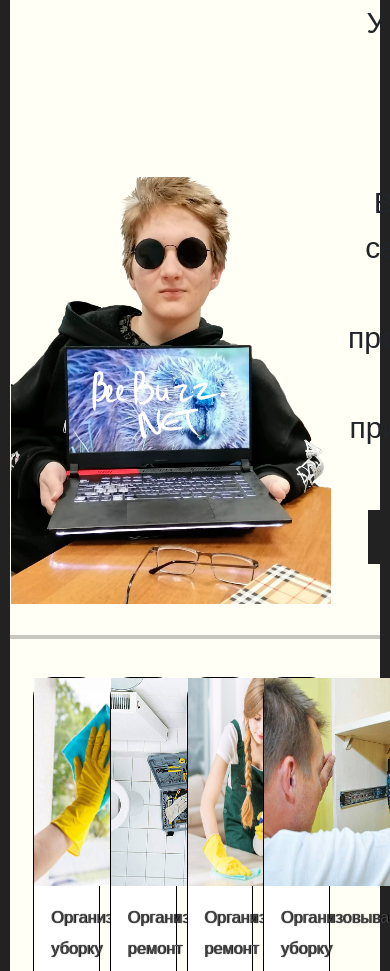
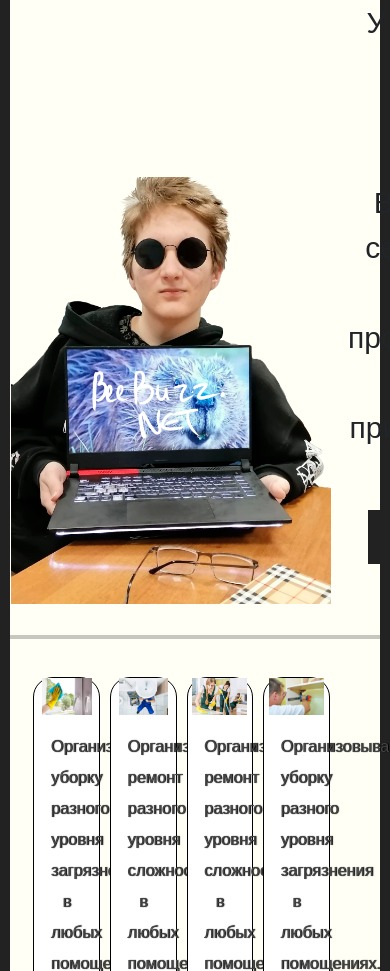
Before and after one commit to gambit515/Or_God_with_us, a Django app: page / in a window 390 px wide; the page is wider, and only the part inside the window is pictured. Shown: the part 586-1557 px from the top of that part. Run offline with Django 4.2, Linux system fonts and the light colour scheme; some libraries are stand-ins or nearby versions; some web fonts are replaced.

Commit message:
Изменение в HTML
Сделал адаптивные картинки рядом с "подвалом"

```diff
--- a/SpecialistSyte/main/static/main/css/startsheet_1.css
+++ b/SpecialistSyte/main/static/main/css/startsheet_1.css
@@ -63,6 +63,7 @@ body {
   padding: 1em 1em 2em 1em;
   line-height: 1.9em;
  }
+
  .grid > h3 > p> a {
   background: #eb3f00;
   color: #ffffff;
--- a/SpecialistSyte/main/templates/main/startsheet.html
+++ b/SpecialistSyte/main/templates/main/startsheet.html
@@ -90,28 +90,55 @@
 	<section class="about" style="padding-bottom: 40px;">
 	<div class="wrap_about">
 		<article class="grid">
-		<img src="{% static 'main/images/startsheet_4.jpeg' %}" width="220px" height="208px" alt="">
+		<img src="{% static 'main/images/startsheet_4.jpeg' %}" style="max-width:78%; height:auto;" alt="">
 			<p>Организовываем уборку разного уровня загрязнения в любых помощениях. <a href="#"> Узнать подробнее</a></p>
+
 		</article>
+
 		<article class="grid">
-		<img  src="{% static 'main/images/startsheet_5.jpg' %}" width="220px" height="208px" alt="">
+		<img  src="{% static 'main/images/startsheet_5.jpg' %}"  style="max-width:75%; height:auto;" alt="">
 			<p>Организовываем ремонт разного уровня сложности в любых помощениях. <a href="#">Узнать подробнее</a></p>
 		</article>
 		<article class="grid">
-		<img src="{% static 'main/images/startsheet_6.jpg' %}" width="220px" height="208px" alt="">
+		<img src="{% static 'main/images/startsheet_6.jpg' %}"  style="max-width:85%; height:auto;" alt="">
 			<p>Организовываем ремонт разного уровня сложности в любых помощениях. <a href="#">Узнать подробнее</a></p>
 		</article>
 		<article class="grid">
-		<img src="{% static 'main/images/startsheet_7.jpeg' %}" width="220px" height="208px" alt="">
+		<img src="{% static 'main/images/startsheet_7.jpeg' %}" style="max-width:86%; height:auto;" alt="">
 			<p>Организовываем уборку разного уровня загрязнения в любых помощениях. <a href="#"> Узнать подробнее</a></p>
 		</article>
 		<div class="clear"></div>
 	</div>
 	</section>
-
     <div class="podval">
         <p> Контактная информация: &emsp;Phone:+7(902)**** ; &emsp;Email: GambitCorp@gmail.com; &emsp;Адрес: г.Красноярск, КрасРаб 31А; </p>
     </div>
 
 </body>
+
 </html>
+
+<!-- width="220px" height="208px"-->
+
+
+<!--<style>
+
+	@media (max-width: 640px) {
+		.grid img {
+			max-width: 50%;
+		}
+		.grid p {
+			font-size: 12px;
+		}
+	}
+
+
+	@media (max-width: 480px) {
+		.grid img {
+			max-width: 30%;
+		}
+		.grid p {
+			font-size: 10px;
+		}
+	}
+</style>-->
```
